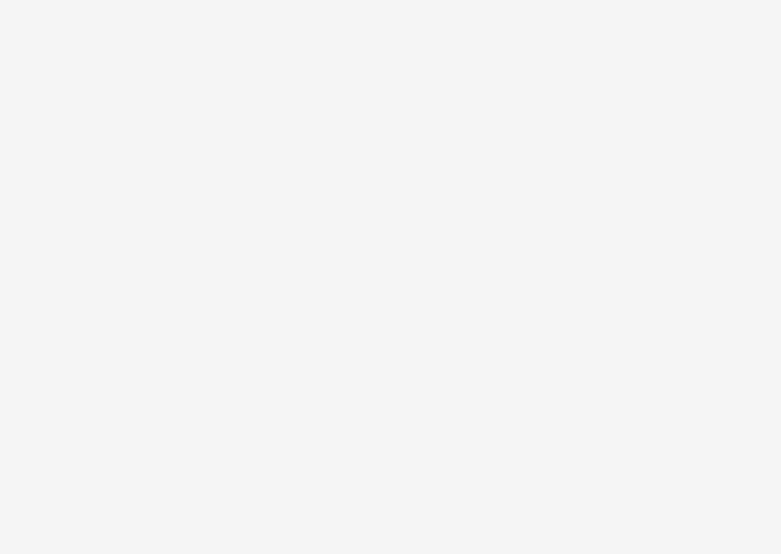
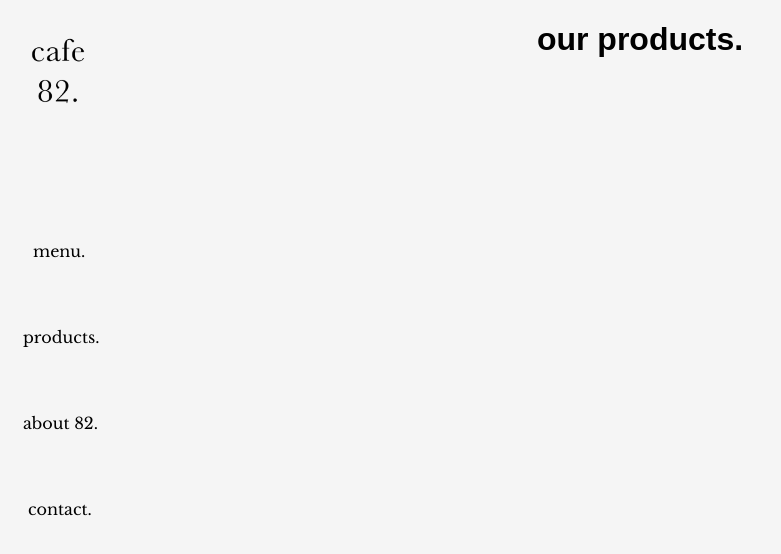
Before and after one commit to imsansuamorera/cafe-82-archive, a plain HTML site: page pages/products.html in a window 1280 px wide. Shown: the whole page, without its empty margins (0-781 px from the left). Drawn offline with nearby package versions, Linux system fonts and the light colour scheme.

Commit message:
Add files via upload

```diff
--- a/pages/products.html
+++ b/pages/products.html
@@ -4,8 +4,32 @@
     <meta charset="UTF-8" />
     <meta http-equiv="X-UA-Compatible" content="IE=edge" />
     <meta name="viewport" content="width=device-width, initial-scale=1.0" />
+    <link rel="preconnect" href="https://fonts.googleapis.com" />
+    <link rel="preconnect" href="https://fonts.gstatic.com" crossorigin />
+    <link
+      href="https://fonts.googleapis.com/css2?family=Libre+Baskerville&display=swap"
+      rel="stylesheet"
+    />
     <link rel="stylesheet" href="../stylesheet.css" />
+    <link rel="icon" type="image/x-icon" href="../img/logo.png" />
     <title>products.</title>
   </head>
-  <body></body>
+  <body>
+    <div id="nav">
+      <a href="../index.html">
+        <img src="../img/logo.png" alt="company-logo" id="logo" />
+      </a>
+      <p id="menu-selector">
+        <a href="../pages/menu.html">menu.</a>
+      </p>
+      <p id="products-selector">
+        <a href="../pages/products.html">products.</a>
+      </p>
+      <p id="about-selector"><a href="../pages/about.html">about 82.</a></p>
+      <p id="contact-selector"><a href="../pages/contact.html">contact.</a></p>
+    </div>
+    <div id="content">
+      <h1>our products.</h1>
+    </div>
+  </body>
 </html>
```
Also changed, not shown: index.html (+1 -7 lines), pages/about.html (+25 -1 lines), pages/contact.html (+25 -1 lines), pages/menu.html (+25 -1 lines).
